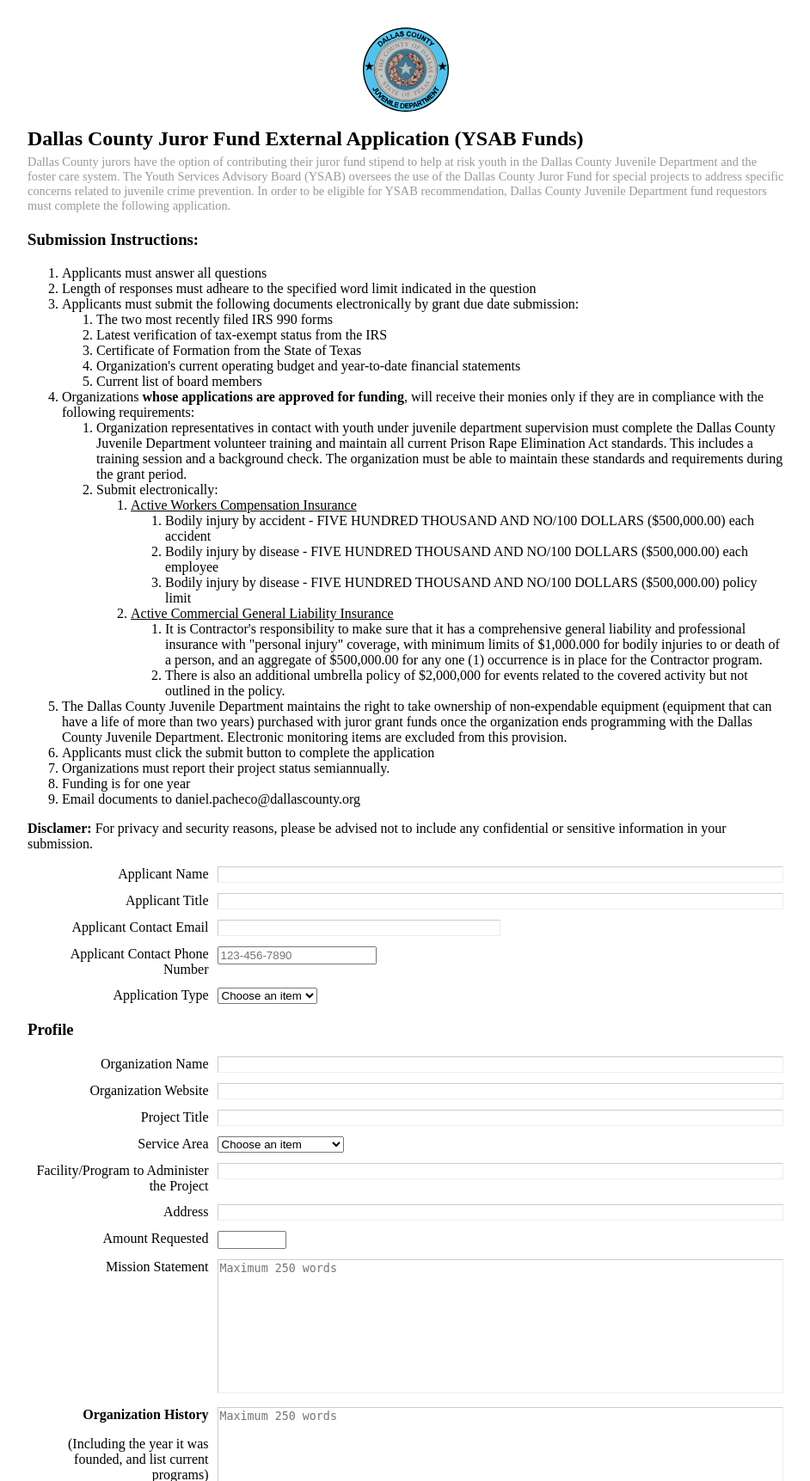
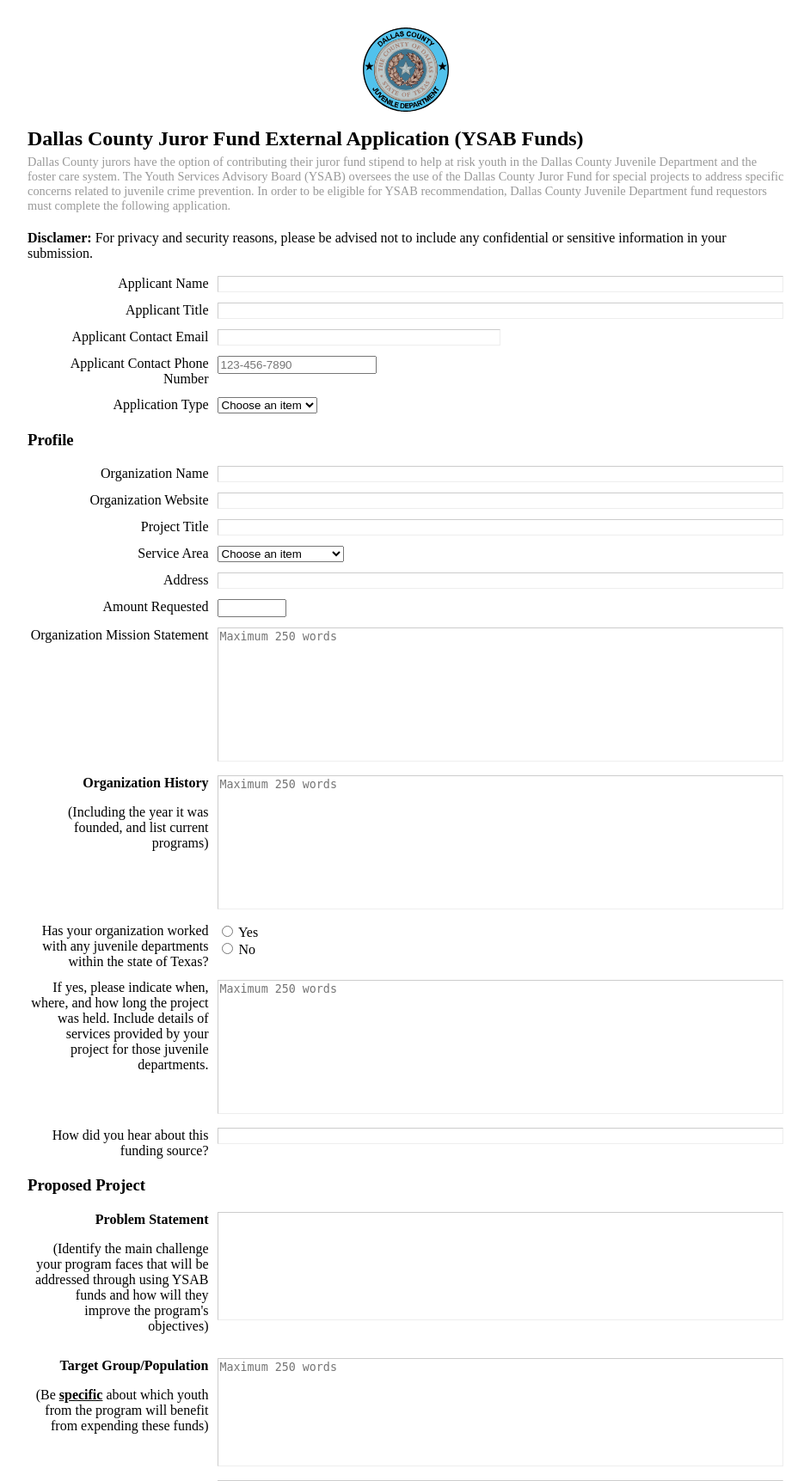
Before and after one commit to DCJD-Research-Statistics/ysab-external, a Flask app: page / in a window 1280 px wide. Shown: the top 1723 px of the page at 86% size, without its empty margins (168-1110 px from the left). Run offline with Flask 3, Linux system fonts and the light colour scheme.

Commit message:
revisions

```diff
--- a/templates/index.html
+++ b/templates/index.html
@@ -16,43 +16,6 @@
       <h2>Dallas County Juror Fund External Application (YSAB Funds)</h2>
       <div>Dallas County jurors have the option of contributing their juror fund stipend to help at risk youth in the Dallas County Juvenile Department and the foster care system.  The Youth Services Advisory Board (YSAB) oversees the use of the Dallas County Juror Fund for special projects to address specific concerns related to juvenile crime prevention. In order to be eligible for YSAB recommendation, Dallas County Juvenile Department fund requestors must complete the following application. </div>
     </header>
-
-    <h3>Submission Instructions:</h2>
-        <ol>
-            <li>Applicants must answer all questions</li>
-            <li>Length of responses must adheare to the specified word limit indicated in the question</li>
-            <li>Applicants must submit the following documents electronically by grant due date submission:</li>
-              <ol>
-                <li>The two most recently filed IRS 990 forms</li>
-                <li>Latest verification of tax-exempt status from the IRS</li>
-                <li>Certificate of Formation from the State of Texas</li>
-                <li>Organization's current operating budget and year-to-date financial statements</li>
-                <li>Current list of board members</li>
-              </ol>
-            <li>Organizations <b>whose applications are approved for funding</b>, will receive their monies only if they are in compliance with the following requirements:</li>
-              <ol>
-                <li>Organization representatives in contact with youth under juvenile department supervision must complete the Dallas County Juvenile Department volunteer training and maintain all current Prison Rape Elimination Act standards. This includes a training session and a background check. The organization must be able to maintain these standards and requirements during the grant period.</li>
-                <li>Submit electronically:</li>
-                <ol>
-                  <li><u>Active Workers Compensation Insurance</u>
-                    <ol>
-                      <li>Bodily injury by accident - FIVE HUNDRED THOUSAND AND NO/100 DOLLARS ($500,000.00) each accident</li>
-                      <li>Bodily injury by disease - FIVE HUNDRED THOUSAND AND NO/100 DOLLARS ($500,000.00) each employee</li>
-                      <li>Bodily injury by disease - FIVE HUNDRED THOUSAND AND NO/100 DOLLARS ($500,000.00) policy limit</li>
-                    </ol>
-                  <li><u>Active Commercial General Liability Insurance</u></li>
-                    <ol>
-                      <li>It is Contractor's responsibility to make sure that it has a comprehensive general liability and professional insurance with "personal injury" coverage, with minimum limits of $1,000.000 for bodily injuries to or death of a person, and an aggregate of $500,000.00 for any one (1) occurrence is in place for the Contractor program.</li>
-                      <li>There is also an additional umbrella policy of $2,000,000 for events related to the covered activity but not outlined in the policy.</li>
-                    </ol>
-                </ol>
-              </ol>
-            <li>The Dallas County Juvenile Department maintains the right to take ownership of non-expendable equipment (equipment that can have a life of more than two years) purchased with juror grant funds once the organization ends programming with the Dallas County Juvenile Department. Electronic monitoring items are excluded from this provision.</li>
-            <li>Applicants must click the submit button to complete the application</li>
-            <li>Organizations must report their project status semiannually.</li>
-            <li>Funding is for one year</li>
-            <li>Email documents to daniel.pacheco@dallascounty.org</li>
-          </ol>
 
     <p><b>Disclamer:</b> For privacy and security reasons, please be advised not to include any confidential or sensitive information in your submission.</p>
 
@@ -164,15 +127,6 @@
     </div>
 
     <div>
-        <label for="facility">
-        Facility/Program to Administer the Project
-        </label>
-        <div>
-          <input id="facility" name="facility" type="text" class="field text fn" value="" size="8" tabindex="1">
-       </div>
-    </div>
-
-    <div>
         <label for="address">
         Address
         </label>
@@ -191,7 +145,7 @@
      </div>
 
     <div>
-      <label for="mission_statement">Mission Statement</label>
+      <label for="mission_statement">Organization Mission Statement</label>
       <div>
         <textarea id="mission_statement" name="mission_statement" spellcheck="true" rows="10" cols="50" tabindex="4" placeholder="Maximum 250 words"></textarea>
       </div>
@@ -230,60 +184,52 @@
    </div>
   </div>
 
-    <h3>Problem Statement</h3>
+  <h3>Proposed Project</h3>
 
+  <div>
+    <label for="problem_statement"><b>Problem Statement</b><p>(Identify the main challenge your program faces that will be addressed through using YSAB funds and how will they improve the program's objectives)</p></label>
     <div>
-      <label class="desc" id="problem_statement" for="problem_statement">(Identify the main challenge your program faces that will be addressed through using YSAB funds and how will they improve the program's objectives)</label>
-      <div>
-        <textarea id="problem_statement" name="problem_statement" spellcheck="true" rows="2" cols="50" tabindex="4" placeholder=""></textarea>
-      </div>
+      <textarea id="problem_statement" name="problem_statement" spellcheck="true" rows="8" cols="50" tabindex="4" placeholder=""></textarea>
+    </div>
   </div>
-
-  <h3>Proposed Project</h3>
 
     <div>
       <label for="target_group"><b>Target Group/Population</b><p>(Be <u><b>specific</b></u> about which youth from the program will benefit from expending these funds)</p></label>
       <div>
-        <textarea id="target_group" name="target_group" spellcheck="true" rows="10" cols="50" tabindex="4" placeholder="Maximum 250 words"></textarea>
+        <textarea id="target_group" name="target_group" spellcheck="true" rows="8" cols="50" tabindex="4" placeholder="Maximum 250 words"></textarea>
       </div>
    </div>
 
     <div>
-      <label class="desc" id="project_appoarch" for="project_appoarch"><b>Project Approach & Activities</b><p>(Provide a detailed justification for proposing this project, including specific items to be purchased with the funds)</p> <p>All items specified here must reflect the items in the section <i>Budget Estimate</i>.</p></label>
+      <label for="project_appoarch"><b>Project Approach & Activities</b><p>(Provide a detailed justification for proposing this project, including specific items to be purchased with the funds)</p> <p>All items specified here must reflect the items in the section <i>Budget Estimate</i>.</p></label>
       <div>
         <textarea id="project_appoarch" name="project_appoarch" spellcheck="true" rows="10" cols="50" tabindex="4" placeholder="Maximum 500 words"></textarea>
       </div>
   </div>
 
-    <!-- <div>
-      <label class="desc" id="program_manager" for="program_manager">Program Manager/Project Manager <p>(Provide the name(s) and title(s) of staff who will be responsible for the administration and management of any funds awarded)</p></label>
-      <div>
-        <textarea id="program_manager" name="program_manager" spellcheck="true" rows="10" cols="50" tabindex="4" placeholder="Maximum 500 words"></textarea>
-      </div>
-    </div> -->
-
   <h3>Performance Management </h3>
 
-  <!-- <div>
-    <label class="desc" id="goal_impact" for="goal_impact">
-      Goal Statement & Overall Impact <p>([1] Describe specifically how YSAB funding will help achieve the program's goals and [2] the overall programatic impact that will be realized because of the use of YSAB funds)</p>
+  <div>
+    <label for="capacity_capabilities"><b>Capacity & Capabilities</b><p>Provide the names and titles of staff who will be responsible for the administration, data collection/monitoring, and management of the project.</p></label>
+    <div>
+      <textarea id="capacity_capabilities" name="capacity_capabilities" spellcheck="true" rows="10" cols="50" tabindex="4"></textarea>
+    </div>
+  </div>
+
+
+  <div>
+    <label for="goals">
+      What are the project's goals?
     </label>
     <div>
-      <textarea id="goals_impact" name="goals_impact" spellcheck="true" rows="10" cols="50" tabindex="4" placeholder="Maximum 600 words"></textarea>
-    </div>
-  </div> -->
-
-  <div>
-    <label class="desc" id="capacity_capabilities" for="capacity_capabilities"><b>Capacity & Capabilities</b><p>Provide the names and titles of staff who will be responsible for the administration, data collection/monitoring, and management of the project. Include a detailed data collection and analysis plan.</p></label>
-    <div>
-      <textarea id="capacity_capabilities" name="capacity_capabilities" spellcheck="true" rows="10" cols="50" tabindex="4"></textarea>
+      <textarea id="goals" name="goals" spellcheck="true" rows="8" cols="50" tabindex="4" placeholder=""></textarea>
     </div>
   </div>
 
   <br>
 
     <div>
-      <label class="desc" id="reporting_interval" for="reporting_interval">
+      <label for="reporting_interval">
           Select the suggested reporting interval for the expenditure of these funds.
       </label>
       <div>
@@ -335,7 +281,7 @@
     </div>
 
     <div>
-      <label class="desc" id="outcome_measures" for="outcome_measures"><b>List Project Outcome Measures</b><p>(Outcome measures help determine whether the program is achieving its stated goals. For example, increasing the number of youth who make  the “honor roll,” or reduces the recidivism rate, or increasing the number and rate of youth who apply to a post-secondary institution)</p></label>
+      <label for="outcome_measures"><b>List Project Outcome Measures</b><p>(Outcome measures help determine whether the program is achieving its stated goals. For example, increasing the number of youth who make  the “honor roll,” or reduces the recidivism rate, or increasing the number and rate of youth who apply to a post-secondary institution)</p></label>
       <div>
         <table id="outcome_measures">
           <thead>
@@ -371,15 +317,15 @@
     </div>
 
     <div>
-      <label class="desc" id="project_goal_impact" for="project_goal_impact"><b>Goal Statement & Overall Impact</b><p>Provide a detailed explanation of how the award of YSAB funds will advance the program's goals and help to achieve its desired outcomes.</p></label>
+      <label for="data_management"><b>Data Management </b><p>What data will be collected, how, and by whom to determine if the project is achieving the established output and outcome measures throughout the grant period? Include a detailed data collection and analysis plan.</p></label>
       <div>
-        <textarea id="project_goal_impact" name="project_goal_impact" spellcheck="true" rows="10" cols="50" tabindex="4"></textarea>
+        <textarea id="data_management" name="data_management" spellcheck="true" rows="10" cols="50" tabindex="4"></textarea>
       </div>
     </div>
 
   <h3>Budget Summary</h3>
     <div>
-      <label class="desc" id="other_funding" for="other_funding">
+      <label for="other_funding">
         Provide the name of any other source of funding that may be used for this project. <p>(Indicate NONE if there are no other sources of funding)</p>
       </label>
       <div>
@@ -638,7 +584,7 @@
 
     <br><br>
     <div>
-      <label class="desc" id="print" for="print"><b>Optional: </b>Save a copy of your application via screenshot. Capture the current state of your application for reference using the following instructions based on your browser of choice.</label>
+      <label><b>Optional: </b>Save a copy of your application via screenshot. Capture the current state of your application for reference using the following instructions based on your browser of choice.</label>
       <div>
         <b>For Edge/Chrome:</b>
         <ol>
@@ -679,6 +625,6 @@
     </script>
   </form>
   <footer>
-    <p>Date Updated: May 15, 2024<br>
+    <p>Date Updated: May 16, 2024<br>
   </footer>
 </html>
```
